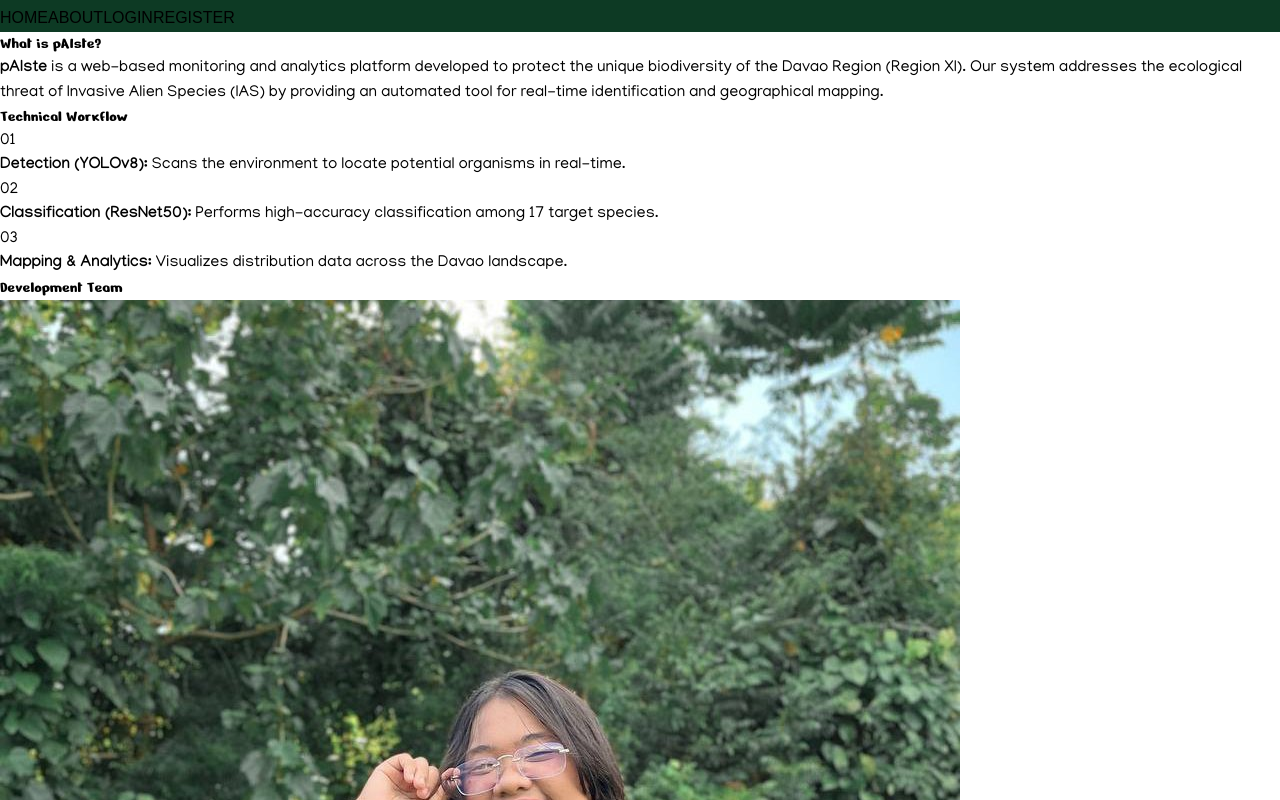
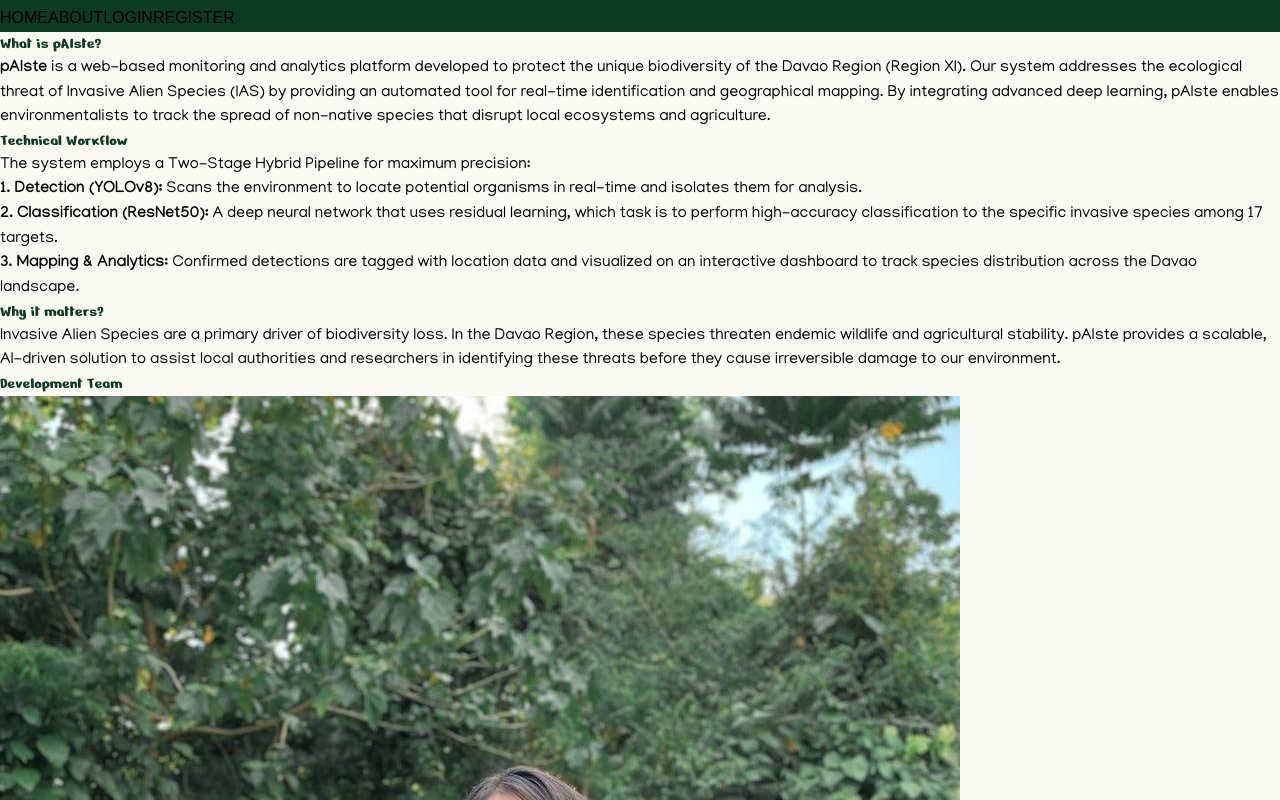
Before and after one commit to echoella03/pAIste, a React (Vite) app in the folder paiste-frontend/: page /about in a window 1280 px wide. Shown: the part 520-1320 px from the top of the page. Built offline with nearby package versions, Linux system fonts and the light colour scheme; a web font is replaced by a local one.

Commit message:
Update About.jsx

```diff
--- a/paiste-frontend/src/pages/About.jsx
+++ b/paiste-frontend/src/pages/About.jsx
@@ -1,5 +1,4 @@
-import React from 'react';
-import { useNavigate } from 'react-router-dom';
+import { useNavigate } from 'react-router-dom'
 
 const team = [
   {
@@ -9,7 +8,7 @@ const team = [
     desc: '"Responsible for System Design, Coding and Model Training"',
   },
   {
-    name: 'Andrae D. Bretaña',
+    name: 'Andrae D. Bretana',
     role: 'TEAM MEMBER',
     photo: '/andrae.jpg',
     desc: '"Oversees data collection, dataset validation, and final research paper documentation."',
@@ -26,15 +25,15 @@ const team = [
     photo: '/maui.png',
     desc: '"Supervises research development and academic validation of the system."',
   },
-];
+]
 
 export default function About() {
-  const navigate = useNavigate();
+  const navigate = useNavigate()
 
   return (
     <div className="min-h-screen flex flex-col" style={{ backgroundColor: 'white' }}>
-      {/* Navigation */}
-      <nav className="navbar-dark px-8 py-3 flex items-center justify-between">
+      {/* Navbar - Kept exactly as requested */}
+      <nav className="navbar-dark px-8 py-3 flex items-center justify-between flex-shrink-0">
         <div className="flex items-center gap-3">
           <img src="/pAIste-logo.png" alt="pAIste" className="h-10 w-10 object-contain" />
           <span className="font-londrina text-white text-m tracking-widest hidden md:block">
@@ -42,96 +41,101 @@ export default function About() {
           </span>
         </div>
         <div className="flex items-center gap-6">
-          <button onClick={() => navigate('/')} className="text-white font-londrina tracking-wider text-xs md:text-m hover:text-green-300">HOME</button>
-          <button onClick={() => navigate('/about')} className="text-white font-londrina tracking-wider text-xs md:text-m hover:text-green-300 border-b-2 border-green-300">ABOUT</button>
-          <button onClick={() => navigate('/login')} className="text-white font-londrina tracking-wider text-xs md:text-m hover:text-green-300">LOGIN</button>
-          <button onClick={() => navigate('/register')} className="text-white font-londrina tracking-wider text-xs md:text-m hover:text-green-300">REGISTER</button>
+          <button onClick={() => navigate('/')} className="text-white font-londrina tracking-wider text-m hover:text-green-300">HOME</button>
+          <button onClick={() => navigate('/about')} className="text-white font-londrina tracking-wider text-m hover:text-green-300">ABOUT</button>
+          <button onClick={() => navigate('/login')} className="text-white font-londrina tracking-wider text-m hover:text-green-300">LOGIN</button>
+          <button onClick={() => navigate('/register')} className="text-white font-londrina tracking-wider text-m hover:text-green-300">REGISTER</button>
         </div>
       </nav>
 
-      {/* Main Content */}
-      <div className="max-w-5xl mx-auto px-6 py-12 space-y-12">
-
-        {/* Project Info Sections */}
-        <div className="grid grid-cols-1 gap-8">
-          <section className="rounded-2xl p-6 md:p-8 shadow-sm bg-[#FAFAF4]">
-            <h2 className="font-nerko text-3xl text-center mb-4 text-[#0D3A24]">What is pAIste?</h2>
+      <div className="max-w-4xl mx-auto px-6 py-12 space-y-8">
+        {/* What is pAIste */}
+        <section className="rounded-2xl p-8 shadow-sm" style={{ backgroundColor: '#FAFAF4' }}>
+          <h2 className="font-nerko text-3xl text-center mb-4" style={{ color: '#0D3A24' }}>What is pAIste?</h2>
           <p className="font-manjari text-gray-700 text-center leading-relaxed">
             <strong>pAIste</strong> is a web-based monitoring and analytics platform developed to protect the unique
             biodiversity of the Davao Region (Region XI). Our system addresses the ecological threat of Invasive
             Alien Species (IAS) by providing an automated tool for real-time identification and geographical
-              mapping.
+            mapping. By integrating advanced deep learning, pAIste enables environmentalists to track the
+            spread of non-native species that disrupt local ecosystems and agriculture.
           </p>
         </section>
 
-          <section className="rounded-2xl p-6 md:p-8 shadow-sm bg-[#FAFAF4]">
-            <h2 className="font-nerko text-3xl text-center mb-4 text-[#0D3A24]">Technical Workflow</h2>
-            <div className="space-y-4 font-manjari text-gray-700">
-              <div className="flex gap-4">
-                <span className="font-bold text-[#466958]">01</span>
-                <p><strong>Detection (YOLOv8):</strong> Scans the environment to locate potential organisms in real-time.</p>
-              </div>
-              <div className="flex gap-4">
-                <span className="font-bold text-[#466958]">02</span>
-                <p><strong>Classification (ResNet50):</strong> Performs high-accuracy classification among 17 target species.</p>
-              </div>
-              <div className="flex gap-4">
-                <span className="font-bold text-[#466958]">03</span>
-                <p><strong>Mapping & Analytics:</strong> Visualizes distribution data across the Davao landscape.</p>
-              </div>
-            </div>
+        {/* Technical Workflow */}
+        <section className="rounded-2xl p-8 shadow-sm" style={{ backgroundColor: '#FAFAF4' }}>
+          <h2 className="font-nerko text-3xl text-center mb-4" style={{ color: '#0D3A24' }}>Technical Workflow</h2>
+          <p className="font-manjari text-gray-700 mb-3">The system employs a Two-Stage Hybrid Pipeline for maximum precision:</p>
+          <ol className="space-y-3 font-manjari text-gray-700">
+            <li>
+              <strong>1. Detection (YOLOv8):</strong> Scans the environment to locate potential organisms in real-time and isolates them for analysis.
+            </li>
+            <li>
+              <strong>2. Classification (ResNet50):</strong> A deep neural network that uses residual learning, which task is to perform high-accuracy classification to the specific invasive species among 17 targets.
+            </li>
+            <li>
+              <strong>3. Mapping & Analytics:</strong> Confirmed detections are tagged with location data and visualized on an interactive dashboard to track species distribution across the Davao landscape.
+            </li>
+          </ol>
         </section>
-        </div>
 
-        {/* Team Section */}
-        <section className="rounded-2xl p-6 md:p-10 shadow-sm bg-[#FAFAF4]">
-          <h2 className="font-nerko text-4xl text-center mb-12 text-[#0D3A24]">Development Team</h2>
+        {/* Why it matters */}
+        <section className="rounded-2xl p-8 shadow-sm" style={{ backgroundColor: '#FAFAF4' }}>
+          <h2 className="font-nerko text-3xl text-center mb-4" style={{ color: '#0D3A24' }}>Why it matters?</h2>
+          <p className="font-manjari text-gray-700 text-center leading-relaxed">
+            Invasive Alien Species are a primary driver of biodiversity loss. In the Davao Region, these species
+            threaten endemic wildlife and agricultural stability. pAIste provides a scalable, AI-driven solution to
+            assist local authorities and researchers in identifying these threats before they cause irreversible
+            damage to our environment.
+          </p>
+        </section>
 
-          {/* Student Members Grid */}
-          <div className="grid grid-cols-1 md:grid-cols-3 gap-10 mb-16">
+        {/* Development Team */}
+        <section className="rounded-2xl p-8 shadow-sm" style={{ backgroundColor: '#FAFAF4' }}>
+          <h2 className="font-nerko text-3xl text-center mb-8" style={{ color: '#0D3A24' }}>Development Team</h2>
+
+          {/* First Row: Student Members */}
+          <div className="grid grid-cols-1 md:grid-cols-3 gap-8">
             {team.slice(0, 3).map((member) => (
-              <div key={member.name} className="flex flex-col items-center text-center group">
-                <div className="w-32 h-32 md:w-40 md:h-40 rounded-full overflow-hidden bg-gray-200 mb-4 shadow-md transition-transform group-hover:scale-105">
+              <div key={member.name} className="flex flex-col items-center text-center">
+                <div className="w-32 h-32 rounded-full overflow-hidden bg-gray-200 mb-4 shadow">
                   <img
                     src={member.photo}
                     alt={member.name}
                     className="w-full h-full object-cover"
                     onError={e => {
-                      e.target.style.display = 'none';
-                      e.target.parentElement.style.background = '#466958';
+                      e.target.style.display = 'none'
+                      e.target.parentElement.style.background = '#466958'
                     }}
                   />
                 </div>
-                <p className="font-manjari font-bold text-gray-800 text-lg">{member.name}</p>
-                <p className="font-londrina text-xs tracking-widest mt-1 text-[#466958]">{member.role}</p>
-                <p className="font-manjari text-gray-500 text-sm mt-3 italic px-2">{member.desc}</p>
+                <p className="font-manjari font-bold text-gray-800">{member.name}</p>
+                <p className="font-londrina text-xs tracking-widest mt-1" style={{ color: '#466958' }}>{member.role}</p>
+                <p className="font-manjari text-gray-500 text-sm mt-2 italic">{member.desc}</p>
               </div>
             ))}
           </div>
 
-          {/* Thesis Adviser - Centered Below */}
-          <div className="flex justify-center border-t border-gray-200 pt-12">
-            <div className="flex flex-col items-center text-center max-w-sm group">
-              <div className="w-32 h-32 md:w-40 md:h-40 rounded-full overflow-hidden bg-gray-200 mb-4 shadow-lg border-4 border-[#466958] transition-transform group-hover:scale-105">
+          {/* Second Row: Thesis Adviser (Centered Below) */}
+          <div className="flex justify-center mt-12">
+            <div className="flex flex-col items-center text-center max-w-xs">
+                <div className="w-32 h-32 rounded-full overflow-hidden bg-gray-200 mb-4 shadow border-2 border-[#466958]">
                   <img
                     src={team[3].photo}
                     alt={team[3].name}
                     className="w-full h-full object-cover"
                     onError={e => {
-                    e.target.style.display = 'none';
-                    e.target.parentElement.style.background = '#0D3A24';
+                      e.target.style.display = 'none'
+                      e.target.parentElement.style.background = '#466958'
                     }}
                   />
                 </div>
-              <p className="font-manjari font-bold text-gray-800 text-lg">{team[3].name}</p>
-              <p className="font-londrina text-xs tracking-widest mt-1 text-[#0D3A24]">{team[3].role}</p>
-              <p className="font-manjari text-gray-600 text-sm mt-3 italic px-4 font-medium leading-relaxed">
-                {team[3].desc}
-              </p>
+                <p className="font-manjari font-bold text-gray-800">{team[3].name}</p>
+                <p className="font-londrina text-xs tracking-widest mt-1" style={{ color: '#466958' }}>{team[3].role}</p>
+                <p className="font-manjari text-gray-500 text-sm mt-2 italic">{team[3].desc}</p>
             </div>
           </div>
         </section>
       </div>
     </div>
-  );
+  )
 }
```
Lines whose indentation alone changed are shown as unchanged.
